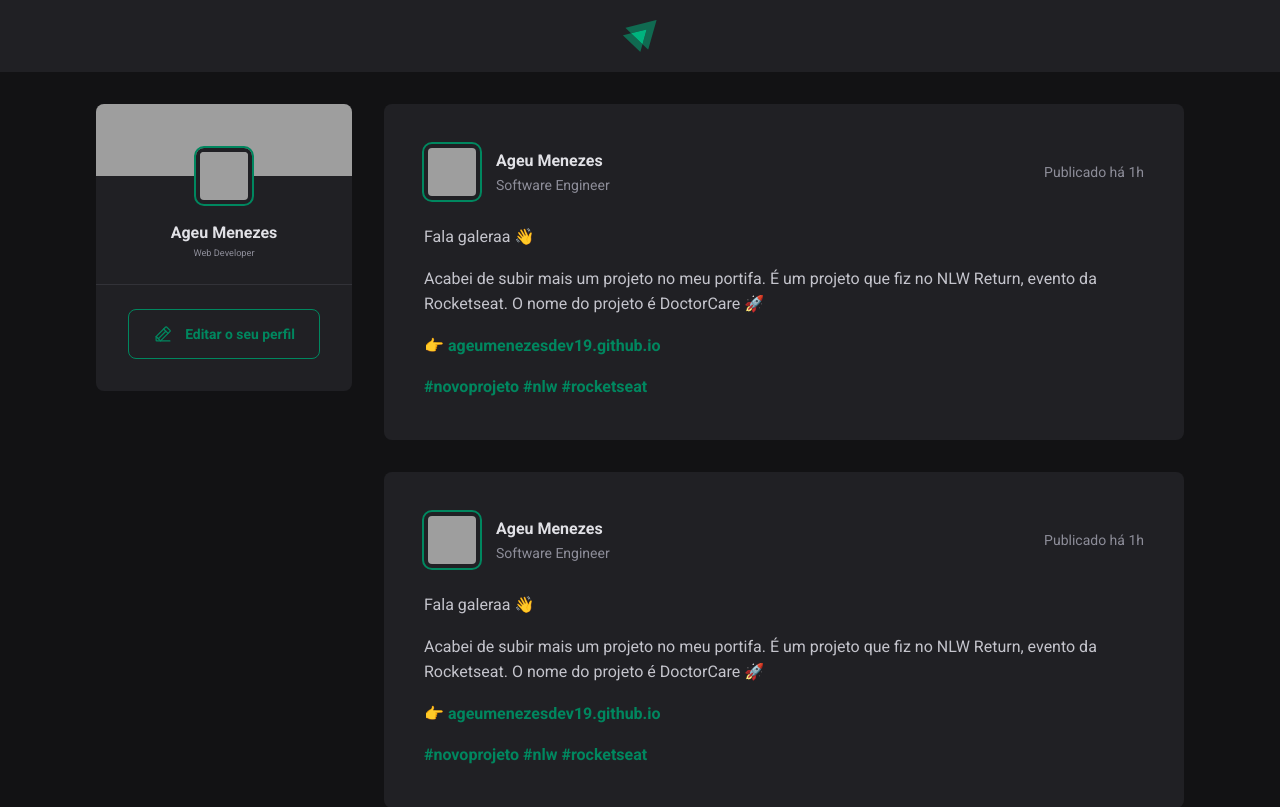
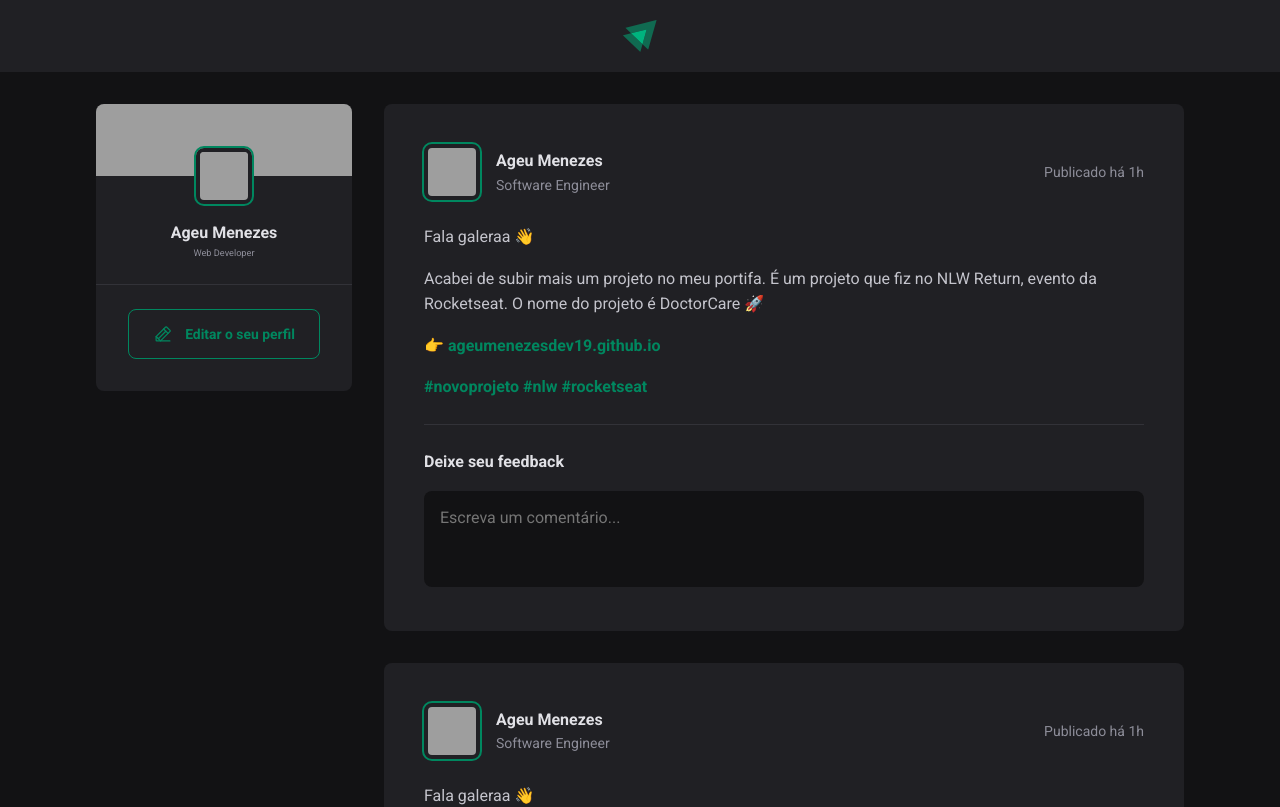
Before and after one commit to ageumenezesDev19/rocketseat-ignite_course, a React (Vite) app in the folder reactjs/updated-content/project-1/ignite-feed/: page / in a window 1280 px wide. Shown: the top 807 px of the page. Built offline with nearby package versions, Linux system fonts and the light colour scheme; grey boxes are pictures that could not be loaded.

Commit message:
Add comment section and style it

```diff
--- a/reactjs/updated-content/project-1/ignite-feed/src/components/Post.jsx
+++ b/reactjs/updated-content/project-1/ignite-feed/src/components/Post.jsx
@@ -16,7 +16,7 @@
                 </div>
             </div>
 
-            <time dataTime='2023-01-19 09:40:00'>Publicado há 1h</time>
+            <time>Publicado há 1h</time>
           </header>
 
           <div className={styles.content}>
@@ -32,6 +32,17 @@
             <a href=""> #rocketseat</a>
           </p>
           </div>
+
+          <form className={styles.commentForm}>
+            <strong>Deixe seu feedback</strong>
+
+            <textarea
+              placeholder='Escreva um comentário...'
+            />
+            <footer>
+              <button type="submit">Publicar</button>
+            </footer>
+          </form>
         </article>
     )
 }
--- a/reactjs/updated-content/project-1/ignite-feed/src/components/Post.module.css
+++ b/reactjs/updated-content/project-1/ignite-feed/src/components/Post.module.css
@@ -69,3 +69,55 @@
   color: var(--gray-400);
   line-height: 1.6;
 }
+
+.commentForm {
+  width: 100%;
+   margin-top: 1.5rem;
+   padding-top: 1.5rem;
+   border-top: 1px solid var(--gray-600);
+}
+
+.commentForm > strong {
+  line-height: 1.6;
+  color: var(--gray-100);
+}
+
+.commentForm textarea {
+  width: 100%;
+  color: var(--gray-900 );
+  border: 0;
+  resize: none;
+  height: 6rem;
+  padding: 1rem;
+  border-radius: 8px;
+  color: var(--gray-100);
+  background: var(--gray-900);
+  line-height: 1.4;
+  margin-top: 1rem;
+}
+
+.commentForm footer {
+  visibility: hidden;
+  max-height: 0;
+}
+
+.commentForm:focus-within footer {
+  visibility: visible;
+  max-height: none;
+}
+
+.commentForm button[type=submit] {
+  padding: 1rem 1.5rem;
+  margin-top: 1rem;
+  border-radius: 8px;
+  border: 0;
+  background: var(--green-500);
+  color: var(--white);
+  font-weight: bold;
+  cursor: pointer;
+  transition: background 0.2s;
+}
+
+.commentForm button[type=submit]:hover {
+  background: var(--green-300);
+}
--- a/reactjs/updated-content/project-1/ignite-feed/src/global.css
+++ b/reactjs/updated-content/project-1/ignite-feed/src/global.css
@@ -10,6 +10,11 @@
 
   --green-300: #00B37E;
   --green-500: #00875f;
+}
+
+:focus {
+  outline: transparent;
+  box-shadow: 0 0 0 2px var(--green-500);
 }
 
 * {
```
